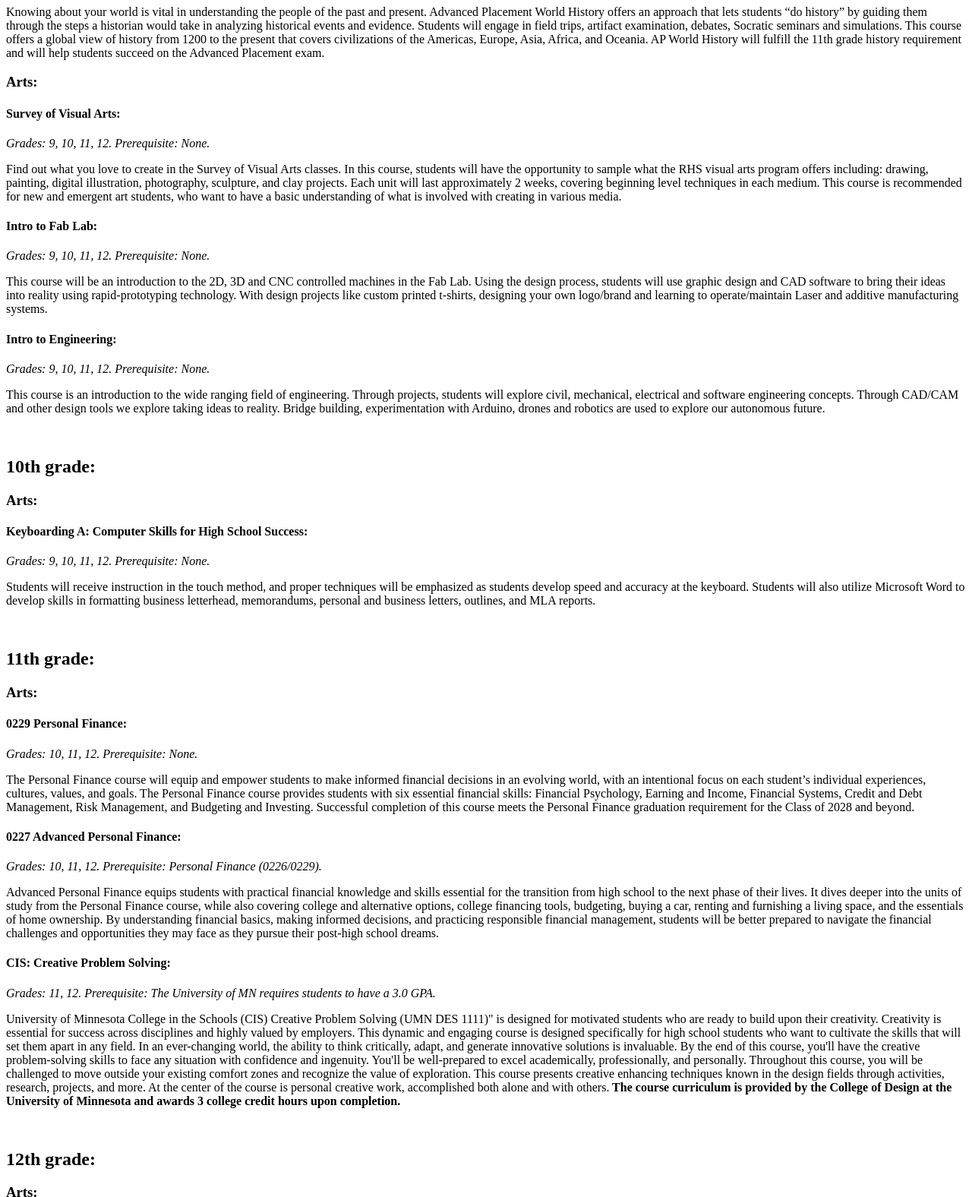
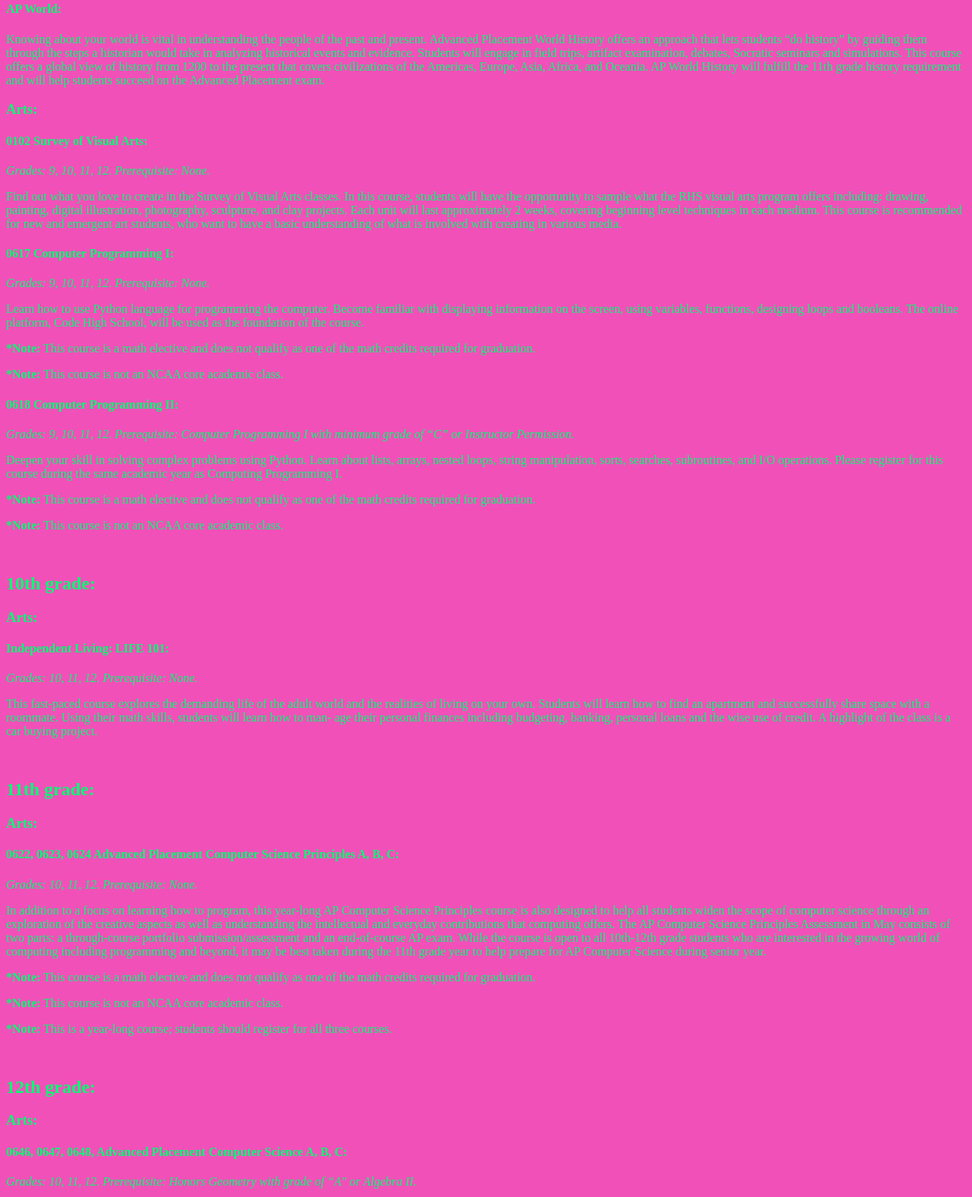
Before and after one commit to CodingKaicito/high-school-resume, a plain HTML site: page index.html in a window 1280 px wide. Shown: the part 978-2554 px from the top of the page at 76% size. Drawn offline with Linux system fonts and the light colour scheme.

Commit message:
Jan 17, 2025 at 00:00

```diff
--- a/index.html
+++ b/index.html
@@ -10,16 +10,12 @@
 <div id="title">
 <h1 style="text-align: center;">high school resume</h1>
 
-(I know this isn't a resume Jack and Otter)
-
 <br>
 <br>
 
 <div id="9th grade">
 <h2>9th grade:</h2>
 <h3>Classes:</h3>
-<h4>English:</h4>
-    <p>English 9 creates the foundation upon which future high school reading, writing, and speaking skills will be built. The course will include experiences in both writing and reading workshops. Students will engage in the writing process to practice and build strong composition skills in mechanics and organization, to increase their command of language and vocabulary, to develop several multi-paragraph essays in a variety of modes, and to learn how to research. Students will also increase their capacity to critically comprehend multiple texts in both fiction and nonfiction through various reading workshops. In addition, students will become more effective communicators by developing skills in both speaking and listening.<b> Summer reading to maintain momentum and broaden perspectives is strongly encouraged.</b></p>
 <h4>Physical Education:</h4>
     <ul>
         <li>Exercise & Sport Science I</li>
@@ -28,24 +24,30 @@
     </ul>
 <h3>Advanced Classes:</h3>
 <h4>Spanish III:</h4>
-    <p>Students will continue to enhance their communicative competency in the Spanish language through a variety of interpersonal, interpretive and presentational target language tasks. Authentic resources and language exercises will be used to develop listening, reading, speaking, and writing skills at the advanced novice level. Students will also increase cultural awareness of Hispanic communities through the exploration of diverse topics including travel, the culinary arts, entertainment, and cultural traditions in the Spanish-speaking world.</p>
+    <p> Students will continue to enhance their communicative competency in the Spanish language through a variety of interpersonal, interpretive and presentational target language tasks. Authentic resources and language exercises will be used to develop listening, reading, speaking, and writing skills at the advanced novice level. Students will also increase cultural awareness of Hispanic communities through the exploration of diverse topics including travel, the culinary arts, entertainment, and cultural traditions in the Spanish-speaking world.</p>
 <h4>Honors Geometry:</h4>
-    <p>This course is an in-depth study of the concepts of Geometry in two and three dimensions. Topics include measurement, formulas, coordinate geometry, similarity, logic, proof and trigonometry. Concepts will be studied in the context of applications, concrete demonstrations, and connections to Algebra. Continuation in this course is contingent upon receiving a passing grade the previous trimester.</p>
+    <p> This course is an in-depth study of the concepts of Geometry in two and three dimensions. Topics include measurement, formulas, coordinate geometry, similarity, logic, proof and trigonometry. Concepts will be studied in the context of applications, concrete demonstrations, and connections to Algebra. Continuation in this course is contingent upon receiving a passing grade the previous trimester.</p>
+<h4>Honors English:</h4>
+    <p> English 9 creates the foundation upon which future high school reading, writing, and speaking skills will be built. The course will include experiences in both writing and reading workshops. Students will engage in the writing process to practice and build strong composition skills in mechanics and organization, to increase their command of language and vocabulary, to develop several multi-paragraph essays in a variety of modes, and to learn how to research. Students will also increase their capacity to critically comprehend multiple texts in both fiction and nonfiction through various reading workshops. In addition, students will become more effective communicators by developing skills in both speaking and listening. Honors English 9 addresses the same standards as English 9 at an accelerated rate with expanded literary, writing and speaking experiences.  This course provides the foundation for continued honors-level offerings that highly motivated students may choose in the future, including Honors Literature 10, Advanced Placement Language and Composition (11) and Advanced Placement Literature and Composition (12).  <b> Summer reading to maintain momentum and broaden perspectives is strongly encouraged.</b></p>
 <h4>Honors Science:</h4>
-    <p>This course is a laboratory approach to Earth Science including Physical Science and the Nature of Science and Engineering. Units of study will include: The Nature of Science and Engineering, Earth’s Systems and Cycles, Vermillion River Field Study, Earth’s Matter, Earth’s Energy, Plate Tectonics, Earth History, Astronomy and Climate. Human’s impact on Earth’s systems is examined in several units throughout the year. Emphasis will be placed on using the scientific method and the engineering design process and communicating the results through formal laboratory write-ups.</p>
+    <p> This course is a laboratory approach to Earth Science including Physical Science and the Nature of Science and Engineering. Units of study will include: The Nature of Science and Engineering, Earth’s Systems and Cycles, Vermillion River Field Study, Earth’s Matter, Earth’s Energy, Plate Tectonics, Earth History, Astronomy and Climate. Human’s impact on Earth’s systems is examined in several units throughout the year. Emphasis will be placed on using the scientific method and the engineering design process and communicating the results through formal laboratory write-ups.</p>
     <p><b>*Note:</b> As an honors class, students will be required to work independently and in cooperative groups, to complete a significant amount of research, along with studying and reviewing the concepts covered. Most assessments include data analysis and constructed response questions that will help to prepare the student for more advanced science classes and college placement tests such as the ACT and SAT.</p>
 <h4>AP World:</h4>
-    <p>Knowing about your world is vital in understanding the people of the past and present. Advanced Placement World History offers an approach that lets students “do history” by guiding them through the steps a historian would take in analyzing historical events and evidence. Students will engage in field trips, artifact examination, debates, Socratic seminars and simulations. This course offers a global view of history from 1200 to the present that covers civilizations of the Americas, Europe, Asia, Africa, and Oceania. AP World History will fulfill the 11th grade history requirement and will help students succeed on the Advanced Placement exam.</p>
+    <p> Knowing about your world is vital in understanding the people of the past and present. Advanced Placement World History offers an approach that lets students “do history” by guiding them through the steps a historian would take in analyzing historical events and evidence. Students will engage in field trips, artifact examination, debates, Socratic seminars and simulations. This course offers a global view of history from 1200 to the present that covers civilizations of the Americas, Europe, Asia, Africa, and Oceania. AP World History will fulfill the 11th grade history requirement and will help students succeed on the Advanced Placement exam.</p>
 <h3>Arts:</h3>
-<h4>Survey of Visual Arts:</h4>
+<h4>0102 Survey of Visual Arts:</h4>
     <p><i>Grades: 9, 10, 11, 12. Prerequisite: None.</i>
     <p> Find out what you love to create in the Survey of Visual Arts classes. In this course, students will have the opportunity to sample what the RHS visual arts program offers including: drawing, painting, digital illustration, photography, sculpture, and clay projects. Each unit will last approximately 2 weeks, covering beginning level techniques in each medium. This course is recommended for new and emergent art students, who want to have a basic understanding of what is involved with creating in various media.</p>
-<h4>Intro to Fab Lab:</h4>
+<h4>0617 Computer Programming I:</h4>
     <p><i>Grades: 9, 10, 11, 12. Prerequisite: None.</i>
-    <p> This course will be an introduction to the 2D, 3D and CNC controlled machines in the Fab Lab. Using the design process, students will use graphic design and CAD software to bring their ideas into reality using rapid-prototyping technology. With design projects like custom printed t-shirts, designing your own logo/brand and learning to operate/maintain Laser and additive manufacturing systems.</p>
-<h4>Intro to Engineering:</h4>
-    <p><i>Grades: 9, 10, 11, 12. Prerequisite: None.</i>
-    <p> This course is an introduction to the wide ranging field of engineering. Through projects, students will explore civil, mechanical, electrical and software engineering concepts. Through CAD/CAM and other design tools we explore taking ideas to reality. Bridge building, experimentation with Arduino, drones and robotics are used to explore our autonomous future.</p>
+        <p>Learn how to use Python language for programming the computer.  Become familiar with displaying information on the screen, using variables, functions, designing loops and booleans.  The online platform, Code High School, will be used as the foundation of the course.</p>
+        <p><b>*Note:</b> This course is a math elective and does not qualify as one of the math credits required for graduation.</p>
+        <p><b>*Note:</b> This course is not an NCAA core academic class.</p>
+        <h4>0618 Computer Programming II:</h4>
+        <p><i>Grades: 9, 10, 11, 12. Prerequisite: Computer Programming I with minimum grade of “C” or Instructor Permission.</i>
+            <p>Deepen your skill in solving complex problems using Python.  Learn about lists, arrays, nested loops, string manipulation, sorts, searches, subroutines, and I/O operations.  Please register for this course during the same academic year as Computing Programming I.</p>
+            <p><b>*Note:</b> This course is a math elective and does not qualify as one of the math credits required for graduation.</p>
+            <p><b>*Note:</b> This course is not an NCAA core academic class.</p>
 </div>
 
 <br>
@@ -53,9 +55,10 @@
 <div id="10th grade">
 <h2>10th grade:</h2>
 <h3>Arts:</h3>
-<h4>Keyboarding A: Computer Skills for High School Success:</h4>
-    <p><i>Grades: 9, 10, 11, 12. Prerequisite: None.</i></p>
-    <p>Students will receive instruction in the touch method, and proper techniques will be emphasized as students develop speed and accuracy at the keyboard. Students will also utilize Microsoft Word to develop skills in formatting business letterhead, memorandums, personal and business letters, outlines, and MLA reports.</p>
+<h4>Independent Living: LIFE 101:</h4>
+    <p><i>Grades: 10, 11, 12. Prerequisite: None.</i></p>
+    <p> This fast-paced course explores the demanding life of the adult world and the realities of living on your own. Students will learn how to find an apartment and successfully share space with a roommate. Using their math skills, students will learn how to man- age their personal finances including budgeting, banking, personal loans and the wise use of credit. A highlight of the class is a car buying project.
+    </p>
 </div>
 
 <br>
@@ -63,15 +66,12 @@
 <div id="11th grade">
 <h2>11th grade:</h2>
 <h3>Arts:</h3>
-<h4>0229 Personal Finance:</h4>
+<h4>0622, 0623, 0624 Advanced Placement Computer Science Principles A, B, C:</h4>
     <p><i>Grades: 10, 11, 12. Prerequisite: None.</i></p>
-    <p>The Personal Finance course will equip and empower students to make informed financial decisions in an evolving world, with an intentional focus on each student’s individual experiences, cultures, values, and goals.  The Personal Finance course provides students with six essential financial skills:  Financial Psychology, Earning and Income, Financial Systems, Credit and Debt Management, Risk Management, and Budgeting and Investing.  Successful completion of this course meets the Personal Finance graduation requirement for the Class of 2028 and beyond.</p>
-    <h4>0227 Advanced Personal Finance:</h4>
-    <p><i>Grades: 10, 11, 12. Prerequisite: Personal Finance (0226/0229).</i></p>
-    <p>Advanced Personal Finance equips students with practical financial knowledge and skills essential for the transition from high school to the next phase of their lives. It dives deeper into the units of study from the Personal Finance course, while also covering college and alternative options, college financing tools, budgeting, buying a car, renting and furnishing a living space, and the essentials of home ownership. By understanding financial basics, making informed decisions, and practicing responsible financial management, students will be better prepared to navigate the financial challenges and opportunities they may face as they pursue their post-high school dreams.</p>
-<h4>CIS: Creative Problem Solving:</h4>
-    <p><i>Grades: 11, 12. Prerequisite: The University of MN requires students to have a 3.0 GPA.</i></p>
-    <p>University of Minnesota College in the Schools (CIS) Creative Problem Solving (UMN DES 1111)"  is designed for motivated students who are ready to build upon their creativity.  Creativity is essential for success across disciplines and highly valued by employers.  This dynamic and engaging course is designed specifically for high school students who want to cultivate the skills that will set them apart in any field. In an ever-changing world, the ability to think critically, adapt, and generate innovative solutions is invaluable. By the end of this course, you'll have the creative problem-solving skills to face any situation with confidence and ingenuity. You'll be well-prepared to excel academically, professionally, and personally.  Throughout this course, you will be challenged to move outside your existing comfort zones and recognize the value of exploration.  This course presents creative enhancing techniques known in the design fields through activities, research, projects, and more.  At the center of the course is personal creative work, accomplished both alone and with others.<b> The course curriculum is provided by the College of Design at the University of Minnesota and awards 3 college credit hours upon completion.</b></p>
+    <p>In addition to a focus on learning how to program, this year-long AP Computer Science Principles course is also designed to help all students widen the scope of computer science through an exploration of the creative aspects as well as understanding the intellectual and everyday contributions that computing offers.  The AP Computer Science Principles Assessment in May consists of two parts: a through-course portfolio submission/assessment  and an end-of-course AP exam. While the course is open to all 10th-12th grade students who are interested in the growing world of computing including  programming and beyond, it may be best taken during the 11th grade year to help prepare for AP Computer Science during senior year.</p>
+    <p><b>*Note:</b> This course is a math elective and does not qualify as one of the math credits required for graduation.</p>
+    <p><b>*Note:</b> This course is not an NCAA core academic class.</p>
+    <p><b>*Note:</b> This is a year-long course; students should register for all three courses.</p>
 </div>
 
 <br>
@@ -79,10 +79,17 @@
 <div id="12th grade">
 <h2>12th grade:</h2>
 <h3>Arts:</h3>
-<h4>Free Period?</h4>
+<h4>0646, 0647, 0648, Advanced Placement Computer Science A, B, C:</h4>
+    <p><i>Grades: 10, 11, 12. Prerequisite: Honors Geometry with grade of “A" or Algebra II.</i></p>
+    <p>This course is an in-depth study of the Java Programming language which provides a solid foundation for computer-related careers: computer programming, mathematics, engineering, business, and the natural sciences.  Emphasis will be on gaining knowledge of computer systems--variables, expressions, input-output, conditionals, loops, object-oriented programming, classes and simple recursion.  Major topics will include searching, sorting, data structures, and strings.  This course will help prepare students for the AP Computer Science A exam offered each May.</p>
+    <p><b>*Note:</b> This course is a math elective and does not qualify as one of the math credits required for graduation.</p>
+    <p><b>*Note:</b> This course is not an NCAA core academic class.</p>
+    <p><b>*Note:</b> This is a year-long course; students should register for all three courses.</p>
 </div>
 
 </div>
 
 </body>
 </html>
+
+<link rel="stylesheet" href="mystyle.css">
--- /dev/null
+++ b/mystyle.css
@@ -0,0 +1,9 @@
+* {
+    color: rgb(0, 255, 115);
+    background-color: #f250b9;
+    box-sizing: border-box;
+    scroll-padding-top: 100px; /* Added here *
+
+body {
+    padding-top: 60px; /* Adjust to match your navbar's height */
+}
```
Also changed, not shown: 2 other files.
